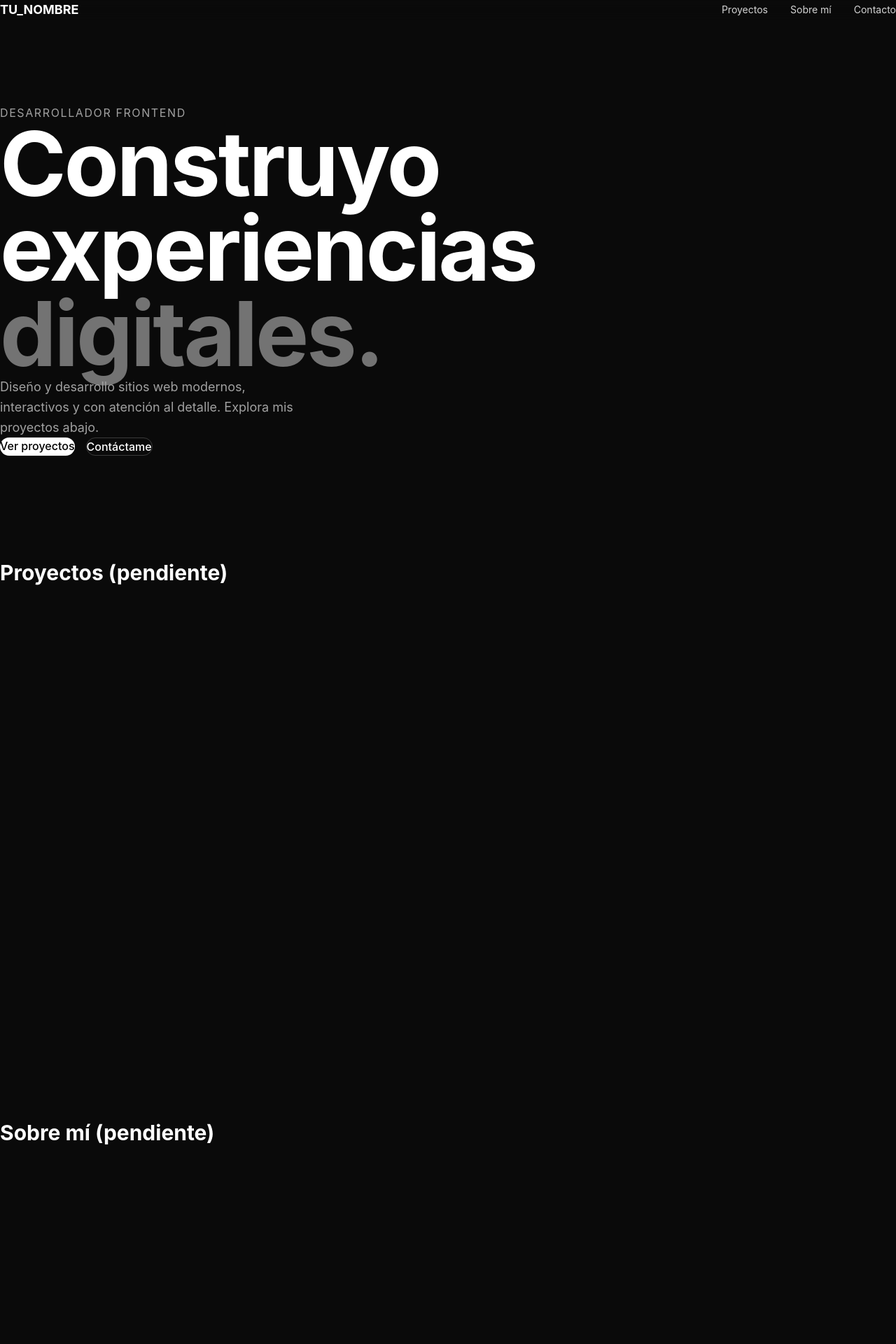
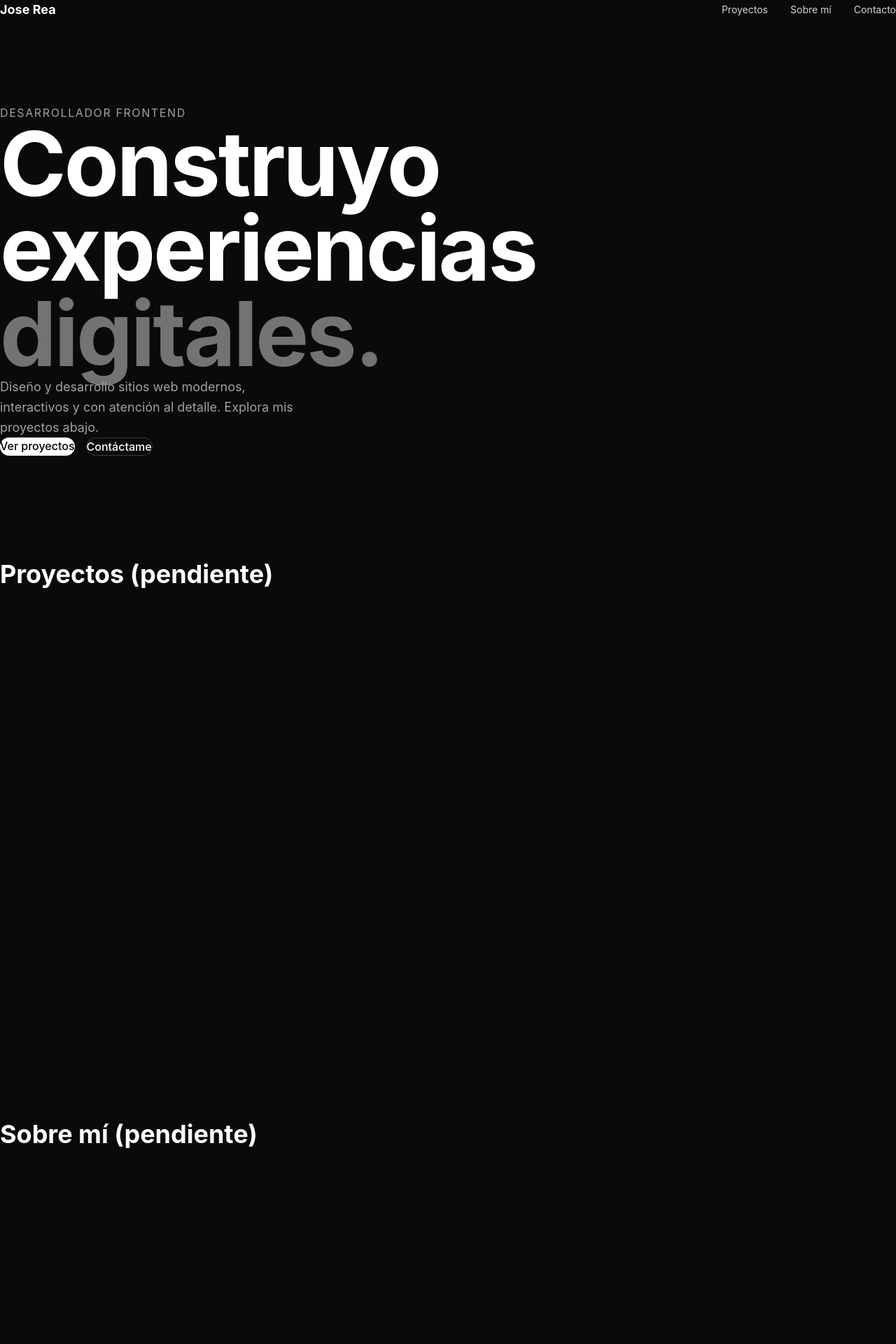
Before and after one commit to joserea-uees/Portfolio, a React app: page / in a window 1280 px wide. Shown: the top 1920 px of the page at 70% size. Built offline with nearby package versions, Linux system fonts and the light colour scheme; the HTML template or start-up script is replaced by a standard one.

Commit message:
[FEAT] - Animaciones con Framer Motion

```diff
--- a/package.json
+++ b/package.json
@@ -11,6 +11,7 @@
   },
   "dependencies": {
     "@tailwindcss/vite": "^4.3.3",
+    "framer-motion": "^13.1.1",
     "react": "^19.2.8",
     "react-dom": "^19.2.8",
     "tailwindcss": "^4.3.3"
--- a/src/components/layout/Navbar.tsx
+++ b/src/components/layout/Navbar.tsx
@@ -1,7 +1,7 @@
 export default function Navbar() {
   return (
     <nav className="fixed top-0 left-0 w-full z-50 px-8 md:px-16 py-6 flex justify-between items-center backdrop-blur-sm">
-      <span className="text-lg font-bold text-white">TU_NOMBRE</span>
+      <span className="text-lg font-bold text-white">Jose Rea</span>
       <ul className="hidden md:flex gap-8 text-sm text-neutral-300">
         <li><a href="#projects" className="hover:text-white transition-colors">Proyectos</a></li>
         <li><a href="#about" className="hover:text-white transition-colors">Sobre mí</a></li>
--- a/src/components/sections/About.tsx
+++ b/src/components/sections/About.tsx
@@ -1,7 +1,11 @@
+import FadeIn from '../ui/FadeIn'
+
 export default function About() {
   return (
-    <section id="about" className="min-h-screen py-20 px-8">
-      <h2 className="text-3xl font-bold text-white">Sobre mí (pendiente)</h2>
+    <section id="about" className="min-h-screen py-20 px-8 md:px-16">
+      <FadeIn>
+        <h2 className="text-3xl md:text-4xl font-bold text-white">Sobre mí (pendiente)</h2>
+      </FadeIn>
     </section>
   )
 }
--- a/src/components/sections/Contact.tsx
+++ b/src/components/sections/Contact.tsx
@@ -1,7 +1,11 @@
+import FadeIn from '../ui/FadeIn'
+
 export default function Contact() {
   return (
     <section id="contact" className="min-h-screen py-20 px-8 flex items-center justify-center">
-      <h2 className="text-3xl font-bold text-white">Contacto (pendiente)</h2>
+      <FadeIn>
+        <h2 className="text-3xl md:text-4xl font-bold text-white">Contacto (pendiente)</h2>
+      </FadeIn>
     </section>
   )
 }
--- a/src/components/sections/Hero.tsx
+++ b/src/components/sections/Hero.tsx
@@ -1,29 +1,47 @@
+import { motion } from 'framer-motion'
 import Button from '../ui/Button'
+
+const container = {
+  hidden: {},
+  show: {
+    transition: { staggerChildren: 0.15 },
+  },
+}
+
+const item = {
+  hidden: { opacity: 0, y: 30 },
+  show: { opacity: 1, y: 0, transition: { duration: 0.7, ease: [0.25, 0.1, 0.25, 1] } },
+}
 
 export default function Hero() {
   return (
-    <section className="min-h-screen flex flex-col justify-center px-8 md:px-16 relative overflow-hidden">
-      <p className="text-neutral-400 text-sm md:text-base tracking-widest uppercase mb-4">
+    <motion.section
+      variants={container}
+      initial="hidden"
+      animate="show"
+      className="min-h-screen flex flex-col justify-center px-8 md:px-16 relative overflow-hidden"
+    >
+      <motion.p variants={item} className="text-neutral-400 text-sm md:text-base tracking-widest uppercase mb-4">
         Desarrollador Frontend
-      </p>
+      </motion.p>
 
-      <h1 className="text-6xl md:text-8xl lg:text-9xl font-bold text-white leading-[0.95] tracking-tight">
+      <motion.h1 variants={item} className="text-6xl md:text-8xl lg:text-9xl font-bold text-white leading-[0.95] tracking-tight">
         Construyo
         <br />
         experiencias
         <br />
         <span className="text-neutral-500">digitales.</span>
-      </h1>
+      </motion.h1>
 
-      <p className="text-neutral-400 text-base md:text-lg max-w-md mt-8 leading-relaxed">
+      <motion.p variants={item} className="text-neutral-400 text-base md:text-lg max-w-md mt-8 leading-relaxed">
         Diseño y desarrollo sitios web modernos, interactivos y con atención
         al detalle. Explora mis proyectos abajo.
-      </p>
+      </motion.p>
 
-      <div className="flex gap-4 mt-10">
+      <motion.div variants={item} className="flex gap-4 mt-10">
         <Button href="#projects">Ver proyectos</Button>
         <Button href="#contact" variant="secondary">Contáctame</Button>
-      </div>
-    </section>
+      </motion.div>
+    </motion.section>
   )
 }
--- a/src/components/sections/Projects.tsx
+++ b/src/components/sections/Projects.tsx
@@ -1,7 +1,11 @@
+import FadeIn from '../ui/FadeIn'
+
 export default function Projects() {
   return (
-    <section id="projects" className="min-h-screen py-20 px-8">
-      <h2 className="text-3xl font-bold text-white">Proyectos (pendiente)</h2>
+    <section id="projects" className="min-h-screen py-20 px-8 md:px-16">
+      <FadeIn>
+        <h2 className="text-3xl md:text-4xl font-bold text-white">Proyectos (pendiente)</h2>
+      </FadeIn>
     </section>
   )
 }
--- a/src/components/ui/Button.tsx
+++ b/src/components/ui/Button.tsx
@@ -1,3 +1,4 @@
+import { motion } from 'framer-motion'
 import type { ReactNode } from 'react'
 
 interface ButtonProps {
@@ -8,25 +9,31 @@ interface ButtonProps {
 }
 
 export default function Button({ children, href, onClick, variant = 'primary' }: ButtonProps) {
-  const baseStyles = 'px-6 py-3 rounded-full font-medium transition-all duration-300'
+  const baseStyles = 'px-6 py-3 rounded-full font-medium inline-block'
   const variants = {
-    primary: 'bg-white text-black hover:bg-neutral-200',
-    secondary: 'border border-white/20 text-white hover:border-white/50',
+    primary: 'bg-white text-black',
+    secondary: 'border border-white/20 text-white',
   }
 
   const classes = `${baseStyles} ${variants[variant]}`
 
+  const motionProps = {
+    whileHover: { scale: 1.05 },
+    whileTap: { scale: 0.95 },
+    transition: { duration: 0.2 },
+  }
+
   if (href) {
     return (
-      <a href={href} className={classes}>
+      <motion.a href={href} className={classes} {...motionProps}>
         {children}
-      </a>
+      </motion.a>
     )
   }
 
   return (
-    <button onClick={onClick} className={classes}>
+    <motion.button onClick={onClick} className={classes} {...motionProps}>
       {children}
-    </button>
+    </motion.button>
   )
 }
--- /dev/null
+++ b/src/components/ui/FadeIn.tsx
@@ -0,0 +1,21 @@
+import { motion } from 'framer-motion'
+import type { ReactNode } from 'react'
+
+interface FadeInProps {
+  children: ReactNode
+  delay?: number
+  y?: number
+}
+
+export default function FadeIn({ children, delay = 0, y = 24 }: FadeInProps) {
+  return (
+    <motion.div
+      initial={{ opacity: 0, y }}
+      whileInView={{ opacity: 1, y: 0 }}
+      viewport={{ once: true, margin: '-100px' }}
+      transition={{ duration: 0.6, delay, ease: [0.25, 0.1, 0.25, 1] }}
+    >
+      {children}
+    </motion.div>
+  )
+}
```
Also changed, not shown: 1 other file (tests, documents, lock files or other folders).
